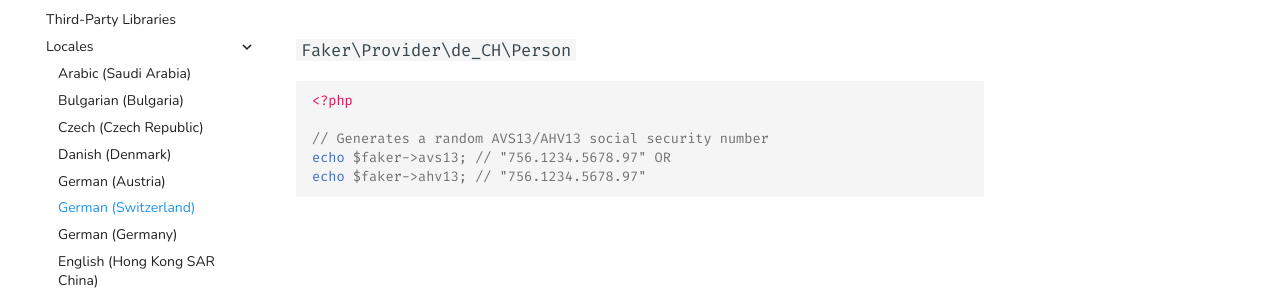
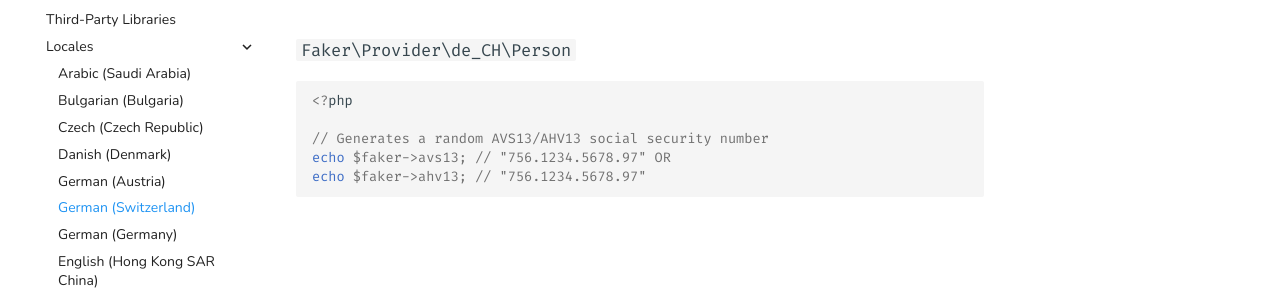
Before and after one commit to FakerPHP/fakerphp.github.io, an MkDocs documentation site: the page built from docs/locales/de_CH.md, in a window 1280 px wide. Shown: the part 145-435 px from the top of the page. Built offline with MkDocs 1.6.1 and Material for MkDocs 9.7.7, drawn with Linux system fonts in a browser that asks for light colours; comment, search, counter and statistics services are not loaded.

Commit message:
Added PHP language extension for inline highlighting

```diff
--- a/mkdocs.yml
+++ b/mkdocs.yml
@@ -33,6 +33,11 @@
   - search
 
 markdown_extensions:
-  - pymdownx.highlight
+  - pymdownx.highlight:
+      extend_pygments_lang:
+        - name: php
+          lang: php
+          options:
+            startinline: true
   - pymdownx.superfences
   - pymdownx.keys
```
